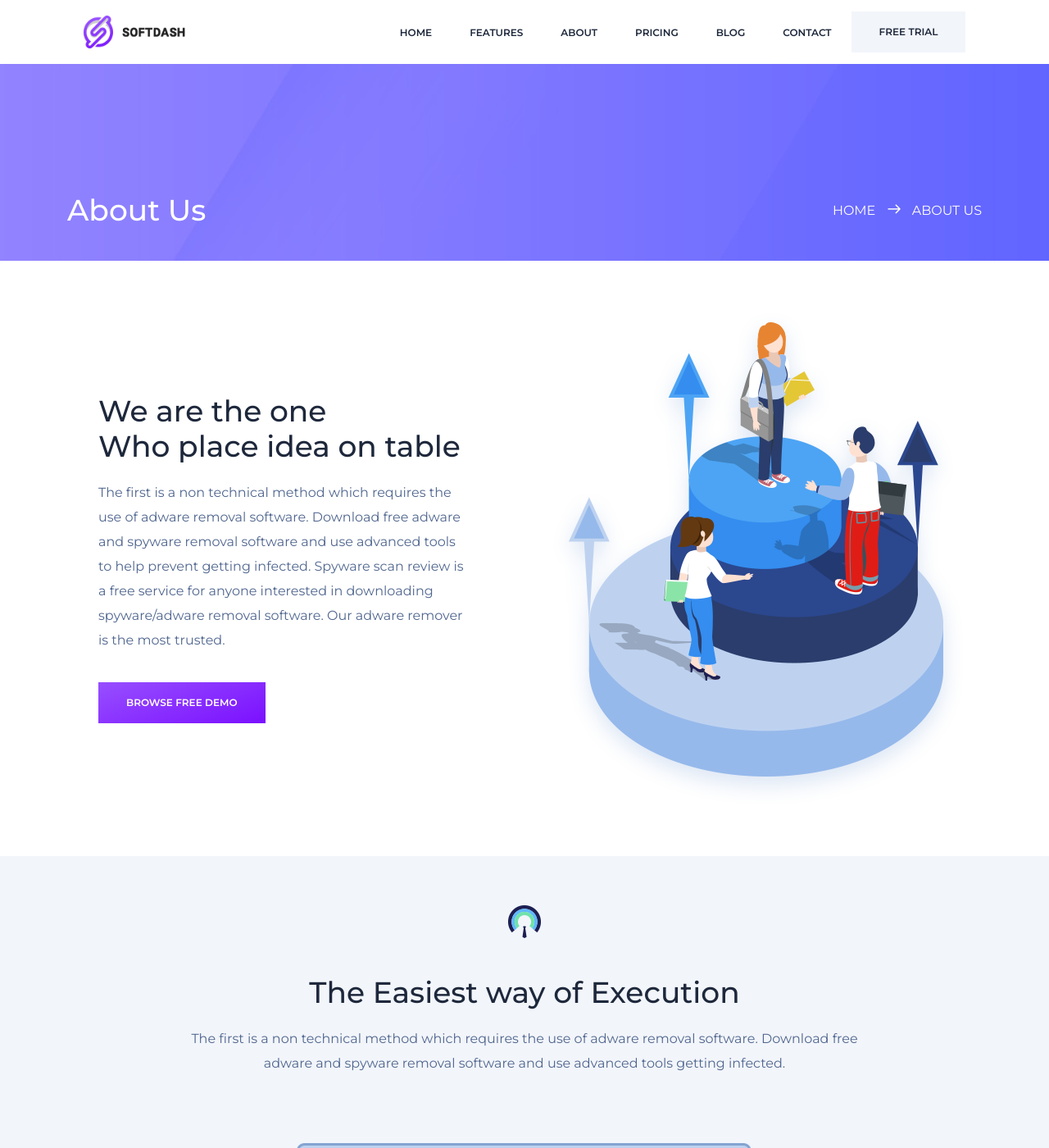
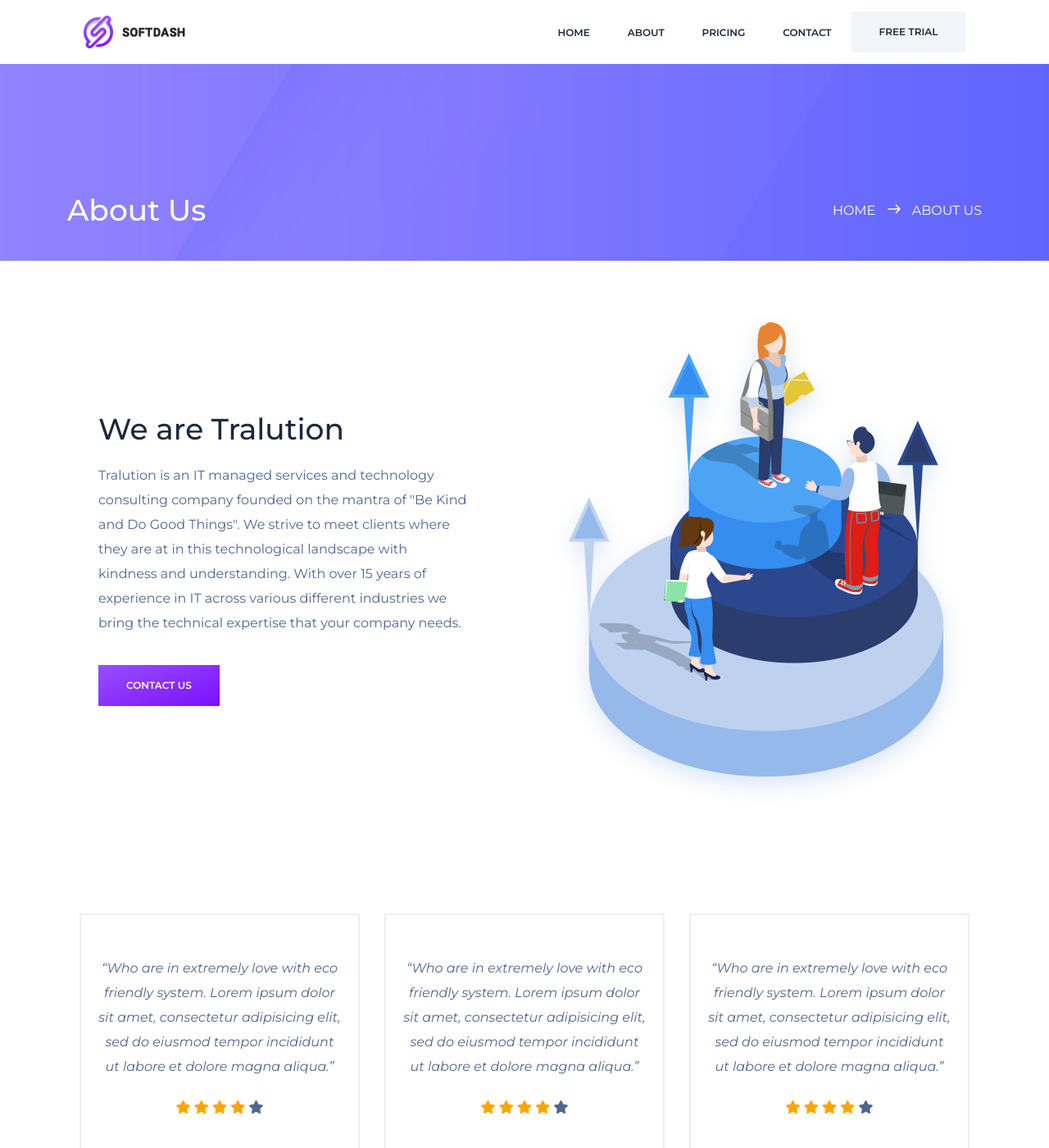
Before and after one commit to tralution/tralution.github.io, a Jekyll site: the page built from about.html, in a window 1280 px wide and 1400 px high. Shown: the whole window at 82% size. Built offline with Jekyll 4.4.1, drawn with Linux system fonts in a browser that asks for light colours; some of the changed text lies outside the part shown.

Commit message:
page updates

```diff
--- a/_config.yml
+++ b/_config.yml
@@ -2,18 +2,16 @@
 ####################################
 ######     Global start     ######
 ####################################
-name                : 'Ducor'
-title               : 'Softdash - Creative SaaS And Software HTML5 Jekyll Template'
+name                : 'Tralution'
+title               : 'Tralution'
 email               : demo@example.com
-address             : '2216 Park Avenue, California 95630 '
-phone               : 0185612012035
+address             : ''
+phone               :
 tagline             : 'description for your new site here'
 description: >- # this means to ignore newlines until "baseurl:"
-  Write an awesome description for your new site here. You can edit this
-  line in _config.yml. It will appear in your document head meta (for
-  Google search results) and in your feed.xml site description.
+  IT managed services and technology consulting.
 baseurl             : "" # the subpath of your site, e.g. /blog
-url                 : "https://softdash.jekylltemplate.com" #  7277783  the base hostname & protocol for your site, e.g. http://example.com
+url                 : "https://tralution.com" #  7277783  the base hostname & protocol for your site, e.g. http://example.com
 favicon: 'img/favicon.png'
 
 paginate: 12
@@ -74,8 +72,8 @@ mailchimp:
 ####################################
 ######        Copyright       ######
 ####################################
-copyright_text: Copyright © 2021 All rights reserved to
-company_url: '#'
+copyright_text: Copyright © 2021 All rights reserved to Tralution
+company_url: 'https://tralution.com'
 
 
 # SEO Related
--- a/_data/about.yml
+++ b/_data/about.yml
@@ -1,8 +1,8 @@
-about_title: ' We are the one  <br> Who place idea on table'
-about_descript: 'The first is a non technical method which requires the use of adware removal software. Download free adware and spyware removal
-                    software and use advanced tools to help prevent getting infected. Spyware scan review is a free service
-                    for anyone interested in downloading spyware/adware removal software. Our adware remover is the most
-                    trusted.'
-browse_free_btn_text: 'Browse free demo'
-browse_free_btn_link: '#'
+about_title: ' We are Tralution'
+about_descript: 'Tralution is an IT managed services and technology consulting company founded on the mantra of "Be Kind and Do Good Things".
+                    We strive to meet clients where they are at in this technological landscape with kindness and understanding.
+                    With over 15 years of experience in IT across various different industries we bring the technical expertise
+                    that your company needs.'
+browse_free_btn_text: 'Contact Us'
+browse_free_btn_link: 'contact'
 image: 'img/about-img.png'
--- a/about.html
+++ b/about.html
@@ -7,9 +7,11 @@ title: About Us
 
     {% include section/about.html %}
 
+    {% comment %}
     {% include section/execution.html %}
 
     {% include section/cta.html %}
+    {% endcomment %}
 
     {% include section/client-review.html %}
 
--- a/index.html
+++ b/index.html
@@ -5,6 +5,7 @@ hero: sass
 
 {% include hero.html %}
 
+{% comment %}
 {% include section/feature.html %}
 
 {% include section/marketing.html %}
@@ -20,10 +21,12 @@ hero: sass
 {% include section/unique-feature.html %}
 
 {% include section/brands.html %}
-
+{% endcomment %}
 
 {% include section/client-review.html %}
 
+{% comment %}
 {% include section/blog.html %}
 
 {% include section/contact.html %}
+{% comment %}
```
Also changed, not shown: _data/menus.yml (+0 -8 lines).
